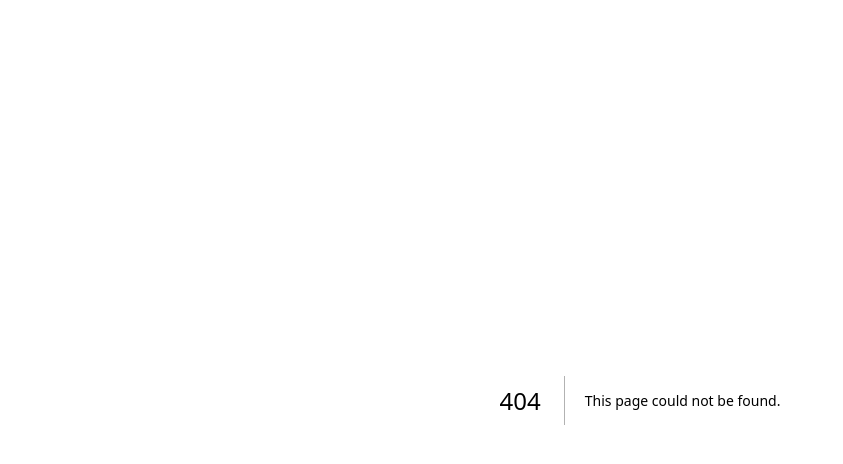
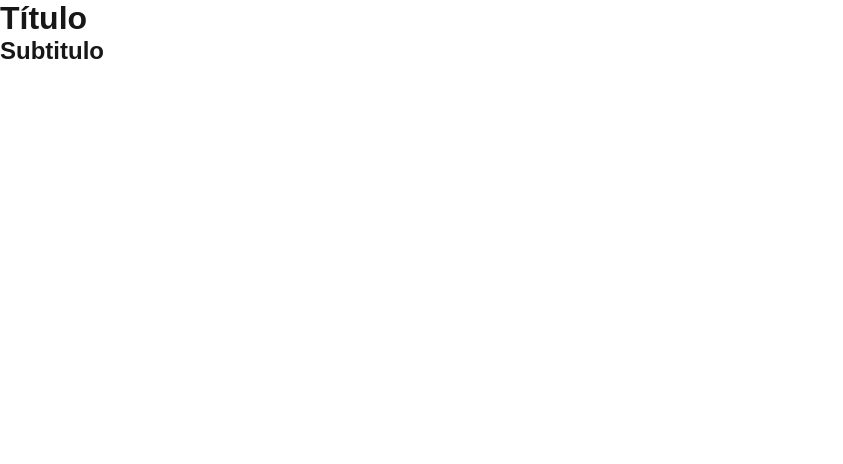
Before and after one commit to brunotoshiaki/nextjs, a Next.js app in the folder exercicios/: page /basicos/fragment1 in a window 1280 px wide. Before the commit this address had no page. Shown: the top 464 px of the page, without its empty margins (0-843 px from the left). Built offline with nearby package versions, Linux system fonts and the light colour scheme.

Commit message:
Fragment

```diff
--- /dev/null
+++ b/exercicios/pages/basicos/fragment1.jsx
@@ -0,0 +1,10 @@
+import React from "react";
+export default function fragment() {
+    return (
+        <React.Fragment>
+            <h1>Título</h1>
+            <h2>Subtitulo</h2>
+        </React.Fragment>
+
+    )
+}
```
Also changed, not shown: exercicios/pages/basicos/fragment2.jsx (added, +10 -0 lines).
